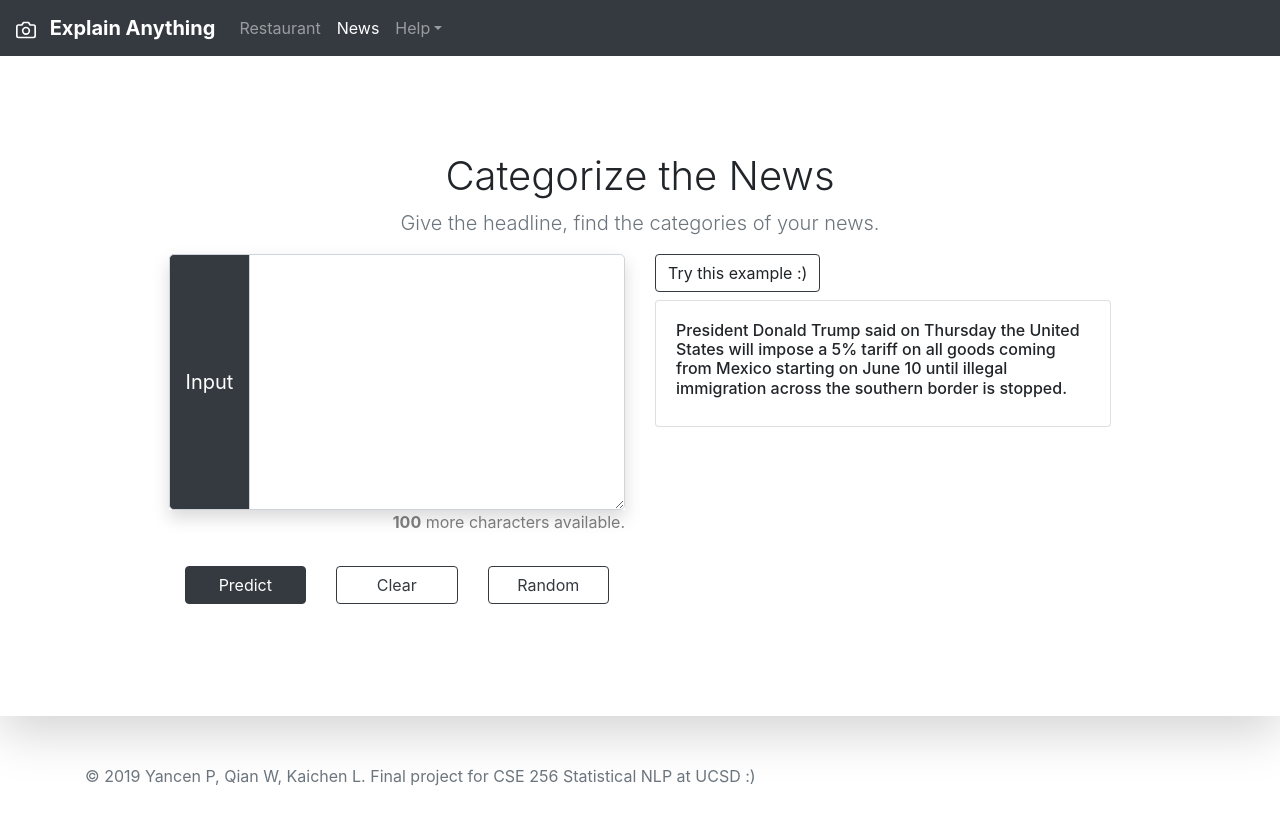
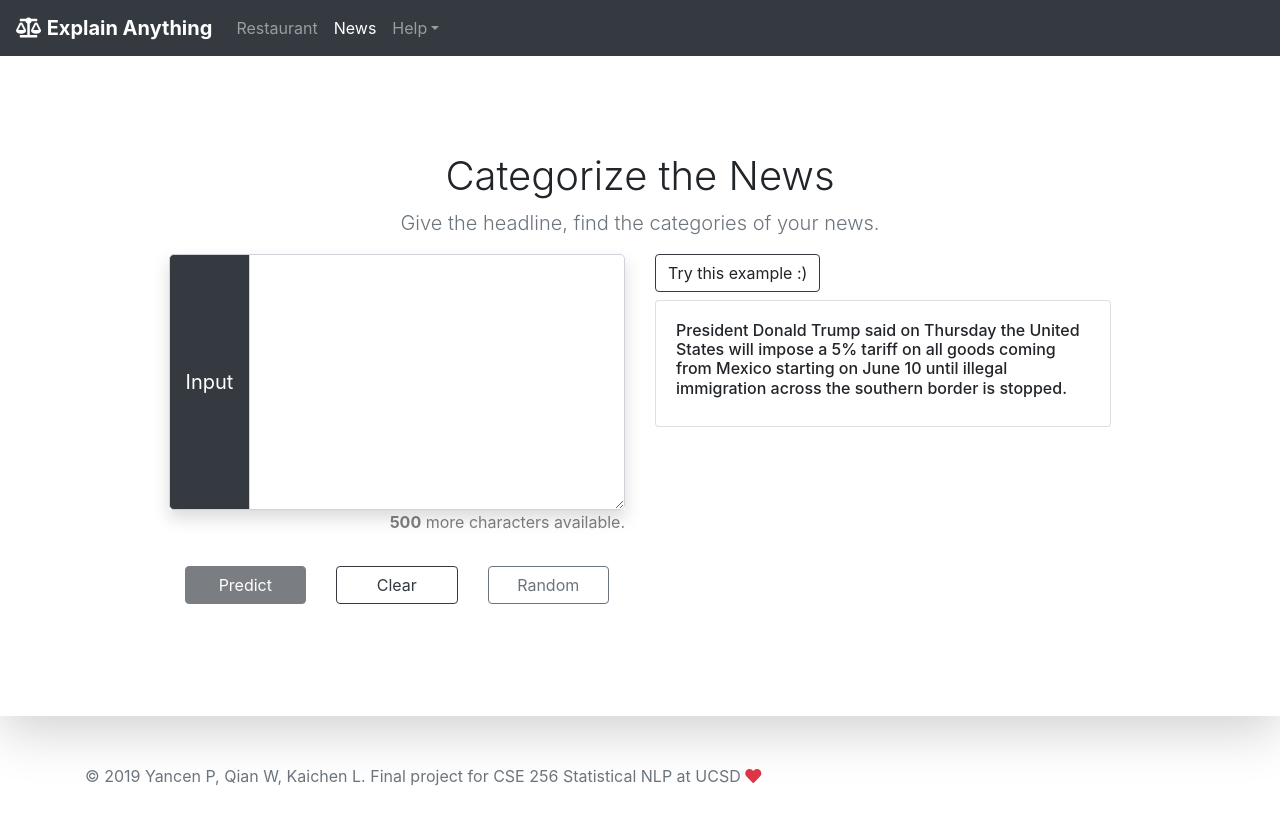
Before and after one commit to FrBernkastel/Explainable-Text-Classifier, a Django app: page /classifier/news/ in a window 1280 px wide. Run offline with Django 3.2, Linux system fonts and the light colour scheme; some libraries are stand-ins or nearby versions.

Commit message:
complete the version 1.3 for both tasks

```diff
--- a/textClassifier/static/textClassifier/news.js
+++ b/textClassifier/static/textClassifier/news.js
@@ -94,7 +94,8 @@ function procPieChartsToast(data) {
           },
           title: {
             display: true,
-            text: 'Predicted probabilities of each category'
+            text: 'Predicted probabilities of each category',
+            fontSize: 14,
           }
         }
 
@@ -107,6 +108,8 @@ function submitText(){
     //3. remove example
   $("#news-example").remove();
   $("#chart-container").removeClass("d-none");
+  beforeSubmitText();
+
   if ($("#input_text").val().length == 0) {
   }
 
@@ -123,11 +126,12 @@ function submitText(){
           $('#explanation').text(data["explanation"]); //experimental
           fillbackTextArea(data);
           drawResult(data);
+          afterSubmitText();
           procExpToast(data);
           procPieChartsToast(data);
-
         },
         error: function (data) {
+          afterSubmitText();
           console.log('An error occurred.');
           console.log(data);
         },
@@ -155,6 +159,7 @@ function randomPredict_news() {
         url: "../pick2/",
         success: function (data) {
             showAndPredict(data);
+            characterCount($("textarea")[0]);
         },
         error: function (data) {
             console.log('An error occurred in randomPick(). (review.js)');
--- a/textClassifier/static/textClassifier/review.js
+++ b/textClassifier/static/textClassifier/review.js
@@ -145,6 +145,7 @@ function procExplanationToast(data) {
 //submission code
 function submitText() {
   var text = $('#input_text').val();
+  beforeSubmitText();
 
   $.ajax({
     type: "POST",
@@ -158,6 +159,7 @@ function submitText() {
       switchResult(data);
       fillbackTextArea(data);
       computeProb(data);
+      afterSubmitText();
       procConclusionToast(data);
       procProbabilityToast(data);
       procConfidenceToast(data);
@@ -167,8 +169,11 @@ function submitText() {
     error: function (data) {
       console.log('An error occurred in submitText(). (review.js)');
       console.log(data);
+      afterSubmitText();
+
     },
   });
+
 }
 
 //random pick and predict
@@ -178,6 +183,7 @@ function randomPredict() {
         url: "pick/",
         success: function (data) {
             showAndPredict(data);
+            characterCount($("textarea")[0]);
         },
         error: function (data) {
             console.log('An error occurred in randomPick(). (review.js)');
--- a/textClassifier/static/textClassifier/util.js
+++ b/textClassifier/static/textClassifier/util.js
@@ -28,6 +28,12 @@ function charLimit(el) {
 }
 function characterCount(el) {
     var charCount = document.getElementById('charCount');
+    if (el.value.length == 0) {
+        $("#predict-id").parent().attr("disabled","disabled");
+    }
+    else {
+      $("#predict-id").parent().removeAttr("disabled");
+    }
     if (el.value.length > maxLength) el.value = el.value.substring(0,maxLength);
     if (charCount) charCount.innerHTML = maxLength - el.value.length;
     return true;
@@ -131,3 +137,17 @@ function generateColorSent(exp_words, input_text, color) {
     }
     return res_sent;
 }
+
+
+function beforeSubmitText() {
+  $("#load-spinner").removeClass("d-none");
+  $("#predict-id").addClass("d-none");
+  $("#predict-id").parent().attr("disabled","disabled");
+}
+
+function afterSubmitText() {
+  $("#load-spinner").addClass("d-none");
+  $("#predict-id").removeClass("d-none");
+  $("#predict-id").parent().removeClass("disabled");
+  $("#predict-id").parent().removeAttr("disabled");
+}
--- a/textClassifier/templates/classifier/news.html
+++ b/textClassifier/templates/classifier/news.html
@@ -43,8 +43,8 @@
 
 <header>
   <nav class="navbar navbar-expand-md navbar-dark bg-dark">
-    <a class="navbar-brand" href="https://github.com/FrBernkastel/Explainable-Text-Classifier">
-      <svg xmlns="http://www.w3.org/2000/svg" width="20" height="20" fill="none" stroke="currentColor" stroke-linecap="round" stroke-linejoin="round" stroke-width="2" aria-hidden="true" class="mr-2" viewBox="0 0 24 24" focusable="false"><path d="M23 19a2 2 0 0 1-2 2H3a2 2 0 0 1-2-2V8a2 2 0 0 1 2-2h4l2-3h6l2 3h4a2 2 0 0 1 2 2z"></path><circle cx="12" cy="13" r="4"></circle></svg>
+    <a class="navbar-brand" href="/classifier">
+    <i class="fas fa-balance-scale"></i>
       <strong>Explain Anything</strong>
     </a>
     <button class="navbar-toggler" type="button" data-toggle="collapse" data-target="#navbarsExample04" aria-controls="navbarsExample04" aria-expanded="false" aria-label="Toggle navigation">
@@ -88,16 +88,20 @@
               <textarea onKeyPress="return charLimit(this)" placeholder="{{ result }}" onKeyUp="return characterCount(this)"  rows="8" class="form-control" aria-label="With textarea" id="input_text" name = "input_text"></textarea>
 
             </div>
-            <p class="text-right text-black-50"><strong><span id="charCount">100</span></strong> more characters available.</p>
+            <p class="text-right text-black-50"><strong><span id="charCount">500</span></strong> more characters available.</p>
             <div class="row p-sm-3">
               <div class="col-sm-4 text-left ">
-                <button type="button" onclick="submitText();" class="btn btn-dark btn-block">Predict</button>
+                <button type="button" onclick="submitText();" class="btn btn-dark btn-block" disabled>
+                  <span class="spinner-border spinner-border-sm d-none" id="load-spinner" role="status" aria-hidden="true">
+                  </span>
+                  <span id="predict-id">Predict </span>
+                </button>
               </div>
               <div class="col-sm-4 text-right">
                 <button type="button" class="btn btn-outline-dark btn-block" onclick="clearText(this);">Clear</button>
               </div>
               <div class="col-sm-4 text-right">
-                <button type="button" class="btn btn-outline-dark btn-block" onclick="randomPredict_news(this);">Random</button>
+                <button type="button" class="btn btn-outline-secondary btn-block" onclick="randomPredict_news(this);">Random</button>
               </div>
             </div>
         </div>
@@ -127,7 +131,7 @@
                 <svg class="bd-placeholder-img rounded mr-2" width="20" height="20" xmlns="http://www.w3.org/2000/svg" preserveAspectRatio="xMidYMid slice" focusable="false" role="img"><rect fill="#007aff" width="100%" height="100%"></rect></svg>
                   <strong class="mr-auto">Probability</strong>
 {#                  <small>11 mins ago</small>#}
-                  <button type="button" class="ml-2 mb-1 close" data-dismiss="toast" aria-label="Close">
+                  <button type="button" class="ml-2 emb-1 close" data-dismiss="toast" aria-label="Close">
                     <span aria-hidden="true">&times;</span>
                   </button>
                 </div>
@@ -168,7 +172,7 @@
 {#    <p class="float-right">#}
 {#      <a href="https://getbootstrap.com/docs/4.3/examples/album/#">Back to top</a>#}
 {#    </p>#}
-    <p> © 2019 Yancen P, Qian W, Kaichen L. Final project for CSE 256 Statistical NLP at UCSD :)</p>
+    <p> © 2019 Yancen P, Qian W, Kaichen L. Final project for CSE 256 Statistical NLP at UCSD <i class="fas fa-heart text-danger"></i></p>
   </div>
 </footer>
 
```
Also changed, not shown: textClassifier/templates/classifier/review.html (+9 -6 lines).
